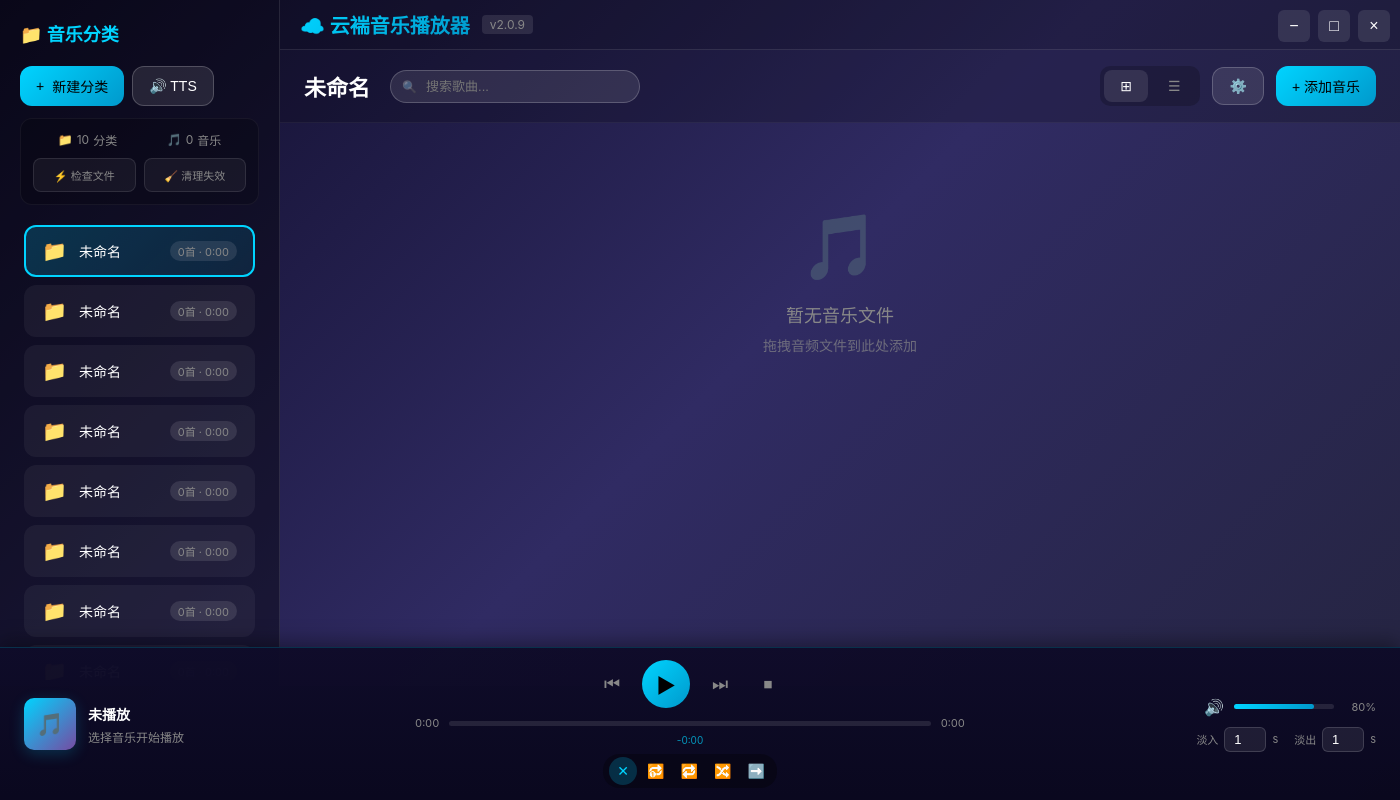
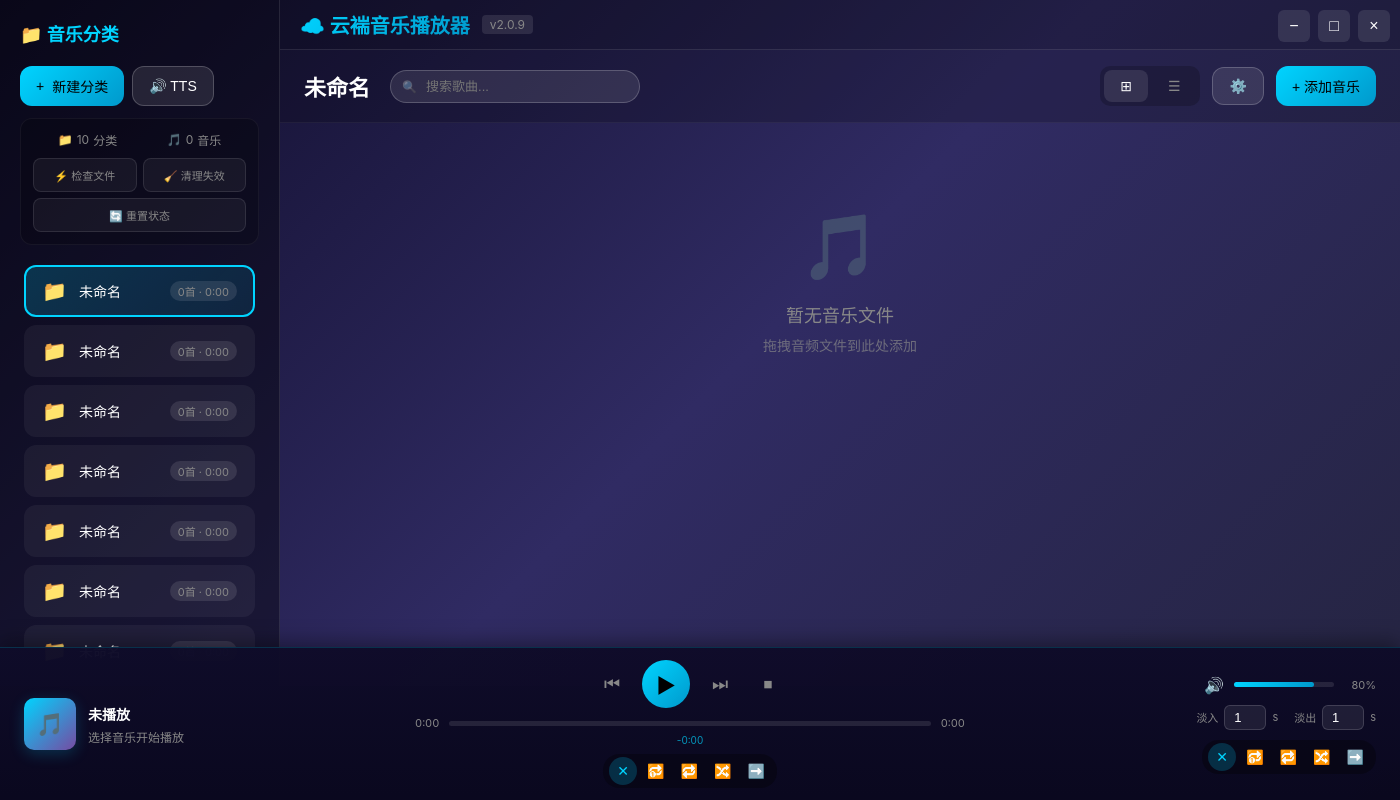
Before and after one commit to 690616337-dev/cloud-music-player, an Electron app: page index.html in a window 1400 px wide. Drawn offline with Linux system fonts and the light colour scheme; no server answers.

Commit message:
修复播放状态标记和添加重置功能
- 音乐卡片在播放开始时立即标记为已播放（不需要等播放完）
- 添加'重置播放状态'按钮到侧边栏
- 将循环模式按钮移到淡入淡出下方

```diff
--- a/index.html
+++ b/index.html
@@ -39,6 +39,7 @@
         <div class="sidebar-action-btns">
           <button class="btn btn-text" id="checkValidBtn">⚡ 检查文件</button>
           <button class="btn btn-text" id="cleanInvalidBtn">🧹 清理失效</button>
+          <button class="btn btn-text" id="resetPlayedBtn">🔄 重置状态</button>
         </div>
       </div>
 
@@ -162,6 +163,14 @@
             <span class="fade-unit">s</span>
           </div>
         </div>
+
+        <div class="loop-modes">
+          <button class="loop-mode-option active" data-mode="off" title="关闭循环">✕</button>
+          <button class="loop-mode-option" data-mode="loop-one" title="单曲循环">🔂</button>
+          <button class="loop-mode-option" data-mode="loop-all" title="列表循环">🔁</button>
+          <button class="loop-mode-option" data-mode="shuffle" title="随机播放">🔀</button>
+          <button class="loop-mode-option" data-mode="order" title="顺序播放">➡️</button>
+        </div>
       </div>
     </div>
   </footer>
--- a/renderer.js
+++ b/renderer.js
@@ -59,6 +59,7 @@ class CloudMusicPlayer {
       ttsBtn: document.getElementById('ttsBtn'),
       checkValidBtn: document.getElementById('checkValidBtn'),
       cleanInvalidBtn: document.getElementById('cleanInvalidBtn'),
+      resetPlayedBtn: document.getElementById('resetPlayedBtn'),
 
       // 主内容
       currentFolderName: document.getElementById('currentFolderName'),
@@ -194,6 +195,7 @@ class CloudMusicPlayer {
     this.dom.ttsBtn?.addEventListener('click', () => this.openTTSPanel());
     this.dom.checkValidBtn?.addEventListener('click', () => this.checkAllFilesValid());
     this.dom.cleanInvalidBtn?.addEventListener('click', () => this.cleanInvalidFiles());
+    this.dom.resetPlayedBtn?.addEventListener('click', () => this.resetPlayedStatus());
 
     // 视图切换
     this.dom.gridViewBtn?.addEventListener('click', () => this.switchView('grid'));
@@ -1104,6 +1106,11 @@ class CloudMusicPlayer {
       await this.audio.play();
 
       this.state.isPlaying = true;
+
+      // 标记为已播放（只要开始播放就标记，不需要等播放完）
+      this.state.playedTracks.add(track.id);
+      this.saveData();
+
       this.fadeIn();
       this.startVisualizer();
       this.updatePlayerUI();
--- a/styles.css
+++ b/styles.css
@@ -86,18 +86,21 @@ body {
 
 .sidebar-action-btns {
   display: flex;
-  gap: 8px;
+  gap: 6px;
   justify-content: center;
+  flex-wrap: wrap;
 }
 
 .sidebar-action-btns .btn-text {
   flex: 1;
+  min-width: 70px;
   background: rgba(255, 255, 255, 0.05);
   border: 1px solid rgba(255, 255, 255, 0.1);
   border-radius: 8px;
-  padding: 8px 10px;
+  padding: 8px 6px;
   font-size: 11px;
   transition: var(--transition);
+  white-space: nowrap;
 }
 
 .sidebar-action-btns .btn-text:hover {
```
